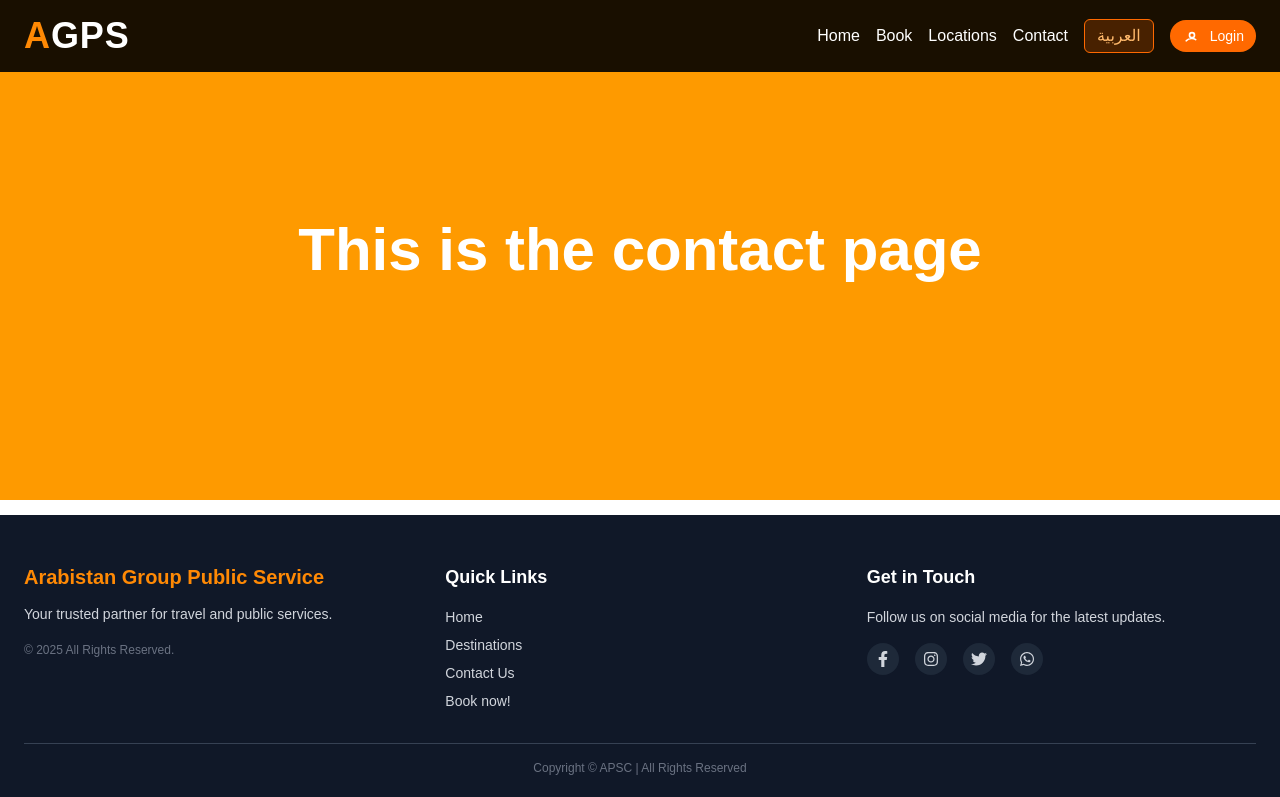
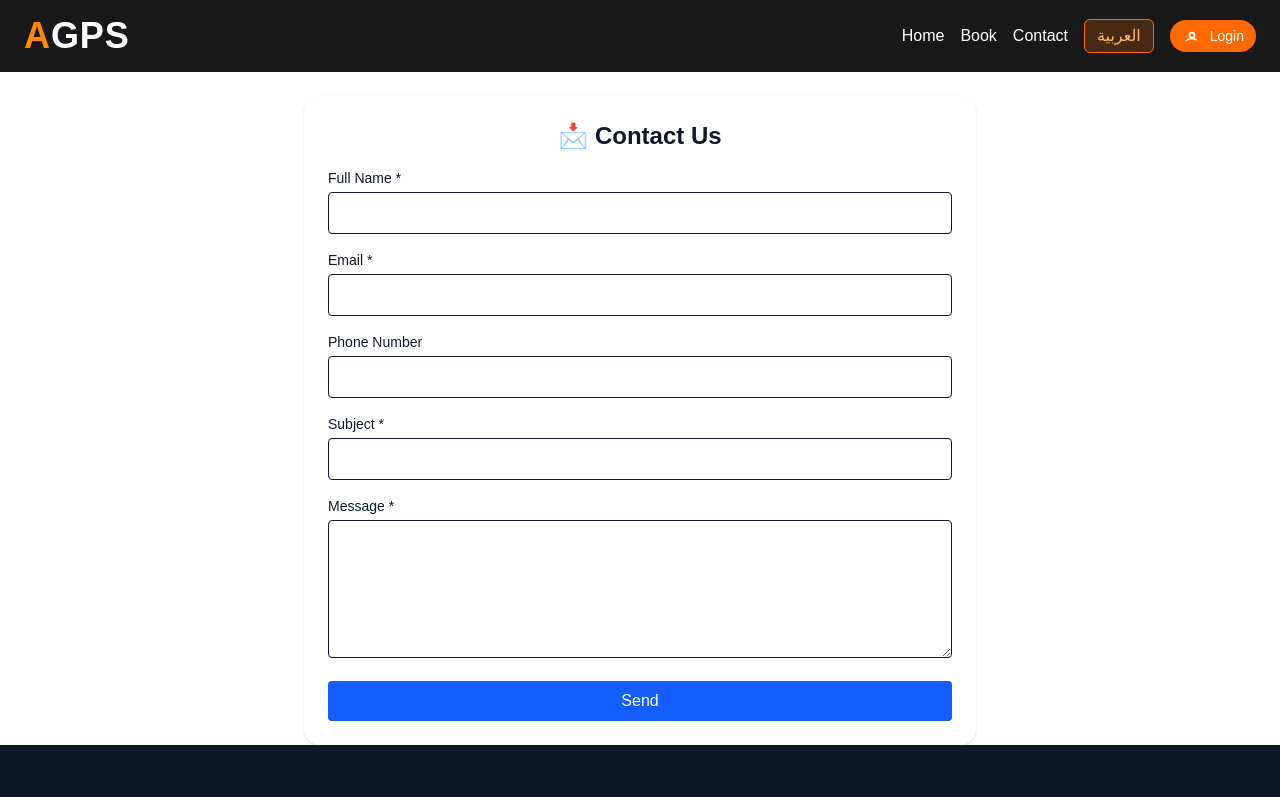
Before and after one commit to heshammmsaifff/APSC, a Next.js app: page /contact in a window 1280 px wide. Shown: the top 797 px of the page. Built offline with nearby package versions, Linux system fonts and the light colour scheme; no server answers; a web font is replaced by a local one.

Commit message:
remove unused

```diff
--- a/app/components/BestSelling.js
+++ b/app/components/BestSelling.js
@@ -111,7 +111,7 @@ export default function BestSelling() {
       </div>
 
       {/* زر عرض المزيد */}
-      <motion.div
+      {/* <motion.div
         initial={{ opacity: 0, y: 20 }}
         whileInView={{ opacity: 1, y: 0 }}
         transition={{ duration: 0.6, delay: 0.8 }}
@@ -123,7 +123,7 @@ export default function BestSelling() {
             {t("View More", "عرض المزيد")}
           </button>
         </Link>
-      </motion.div>
+      </motion.div> */}
     </section>
   );
 }
--- a/app/components/nav.js
+++ b/app/components/nav.js
@@ -37,7 +37,7 @@ export default function Navbar() {
   const navLinks = [
     { label: t("Home", "الرئيسية"), href: "/" },
     { label: t("Book", "احجز"), href: "/services" },
-    { label: t("Locations", "الوجهات"), href: "/locations" },
+    // { label: t("Locations", "الوجهات"), href: "/locations" },
     { label: t("Contact", "اتصل بنا"), href: "/contact" },
   ];
 
--- a/app/contact/page.js
+++ b/app/contact/page.js
@@ -1,18 +1,165 @@
 "use client";
+import { useState } from "react";
+import { supabase } from "@/lib/supabase";
+import toast from "react-hot-toast";
 import { useLang } from "../context/LangContext";
 
-export default function Contact() {
-  const { lang } = useLang(); // نجيب اللغة الحالية
-  const t = (en, ar) => (lang === "en" ? en : ar); // دالة الترجمة
+export default function ContactPage() {
+  const { lang } = useLang();
+
+  const [form, setForm] = useState({
+    full_name: "",
+    email: "",
+    phone: "",
+    subject: "",
+    message: "",
+  });
+  const [loading, setLoading] = useState(false);
+
+  const t = {
+    ar: {
+      title: "📩 تواصل معنا",
+      name: "الاسم الكامل",
+      email: "البريد الإلكتروني",
+      phone: "رقم الهاتف",
+      subject: "الموضوع",
+      message: "الرسالة",
+      send: "إرسال",
+      sending: "جارٍ الإرسال...",
+      success: "تم إرسال الرسالة بنجاح ✅",
+      error: "حدث خطأ أثناء الإرسال",
+      fillRequired: "من فضلك أكمل الحقول المطلوبة",
+    },
+    en: {
+      title: "📩 Contact Us",
+      name: "Full Name",
+      email: "Email",
+      phone: "Phone Number",
+      subject: "Subject",
+      message: "Message",
+      send: "Send",
+      sending: "Sending...",
+      success: "Message sent successfully ✅",
+      error: "An error occurred while sending",
+      fillRequired: "Please fill all required fields",
+    },
+  };
+
+  const tr = t[lang];
+
+  const handleChange = (e) =>
+    setForm({ ...form, [e.target.name]: e.target.value });
+
+  const handleSubmit = async (e) => {
+    e.preventDefault();
+
+    if (!form.full_name || !form.email || !form.subject || !form.message) {
+      toast.error(tr.fillRequired);
+      return;
+    }
+
+    setLoading(true);
+
+    const { error } = await supabase.from("contact_requests").insert([
+      {
+        full_name: form.full_name,
+        email: form.email,
+        phone: form.phone || null,
+        subject: form.subject,
+        message: form.message,
+      },
+    ]);
+
+    setLoading(false);
+
+    if (error) {
+      console.error(error);
+      toast.error(tr.error);
+    } else {
+      toast.success(tr.success);
+      setForm({
+        full_name: "",
+        email: "",
+        phone: "",
+        subject: "",
+        message: "",
+      });
+    }
+  };
 
   return (
-    <section
+    <div
+      className={`max-w-2xl mx-auto p-6 bg-white rounded-2xl shadow mt-24 ${
+        lang === "ar" ? "text-right" : "text-left"
+      }`}
       dir={lang === "ar" ? "rtl" : "ltr"}
-      className="h-[500px] flex justify-center items-center bg-amber-500"
     >
-      <h1 className="text-4xl md:text-6xl font-bold text-white text-center">
-        {t("This is the contact page", "هنا صفحة التواصل")}
-      </h1>
-    </section>
+      <h1 className="text-2xl font-bold mb-4 text-center">{tr.title}</h1>
+      <form onSubmit={handleSubmit} className="space-y-4">
+        <div>
+          <label className="block text-sm mb-1">{tr.name} *</label>
+          <input
+            name="full_name"
+            value={form.full_name}
+            onChange={handleChange}
+            className="w-full border p-2 rounded"
+            required
+          />
+        </div>
+
+        <div>
+          <label className="block text-sm mb-1">{tr.email} *</label>
+          <input
+            name="email"
+            type="email"
+            value={form.email}
+            onChange={handleChange}
+            className="w-full border p-2 rounded"
+            required
+          />
+        </div>
+
+        <div>
+          <label className="block text-sm mb-1">{tr.phone}</label>
+          <input
+            name="phone"
+            value={form.phone}
+            onChange={handleChange}
+            className="w-full border p-2 rounded"
+          />
+        </div>
+
+        <div>
+          <label className="block text-sm mb-1">{tr.subject} *</label>
+          <input
+            name="subject"
+            value={form.subject}
+            onChange={handleChange}
+            className="w-full border p-2 rounded"
+            required
+          />
+        </div>
+
+        <div>
+          <label className="block text-sm mb-1">{tr.message} *</label>
+          <textarea
+            name="message"
+            rows={5}
+            value={form.message}
+            onChange={handleChange}
+            className="w-full border p-2 rounded"
+            required
+          />
+        </div>
+
+        <button
+          type="submit"
+          disabled={loading}
+          className="w-full bg-blue-600 text-white py-2 rounded hover:bg-blue-700 transition"
+        >
+          {loading ? tr.sending : tr.send}
+        </button>
+      </form>
+    </div>
   );
 }
--- a/app/dash/page.js
+++ b/app/dash/page.js
@@ -112,6 +112,14 @@ const SERVICES = {
       ["صور المكان / القاعة", "venue_photos_url"],
       ["إيصال التحويل", "transfer_receipt_url"],
     ],
+  },
+  contactRequests: {
+    key: "contactRequests",
+    title: "طلبات التواصل",
+    table: "contact_requests",
+    displayFields: ["full_name", "email", "phone", "subject", "message"],
+    dateField: "created_at",
+    fileFields: [],
   },
 };
 
```
